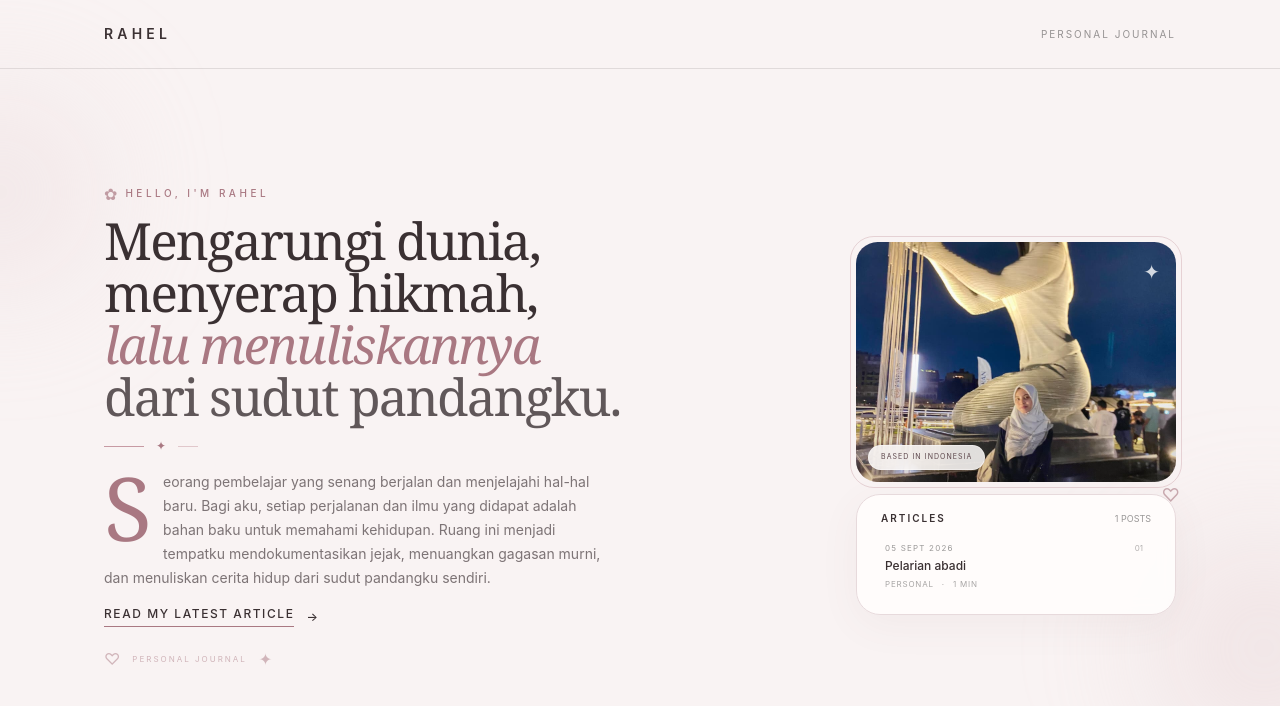
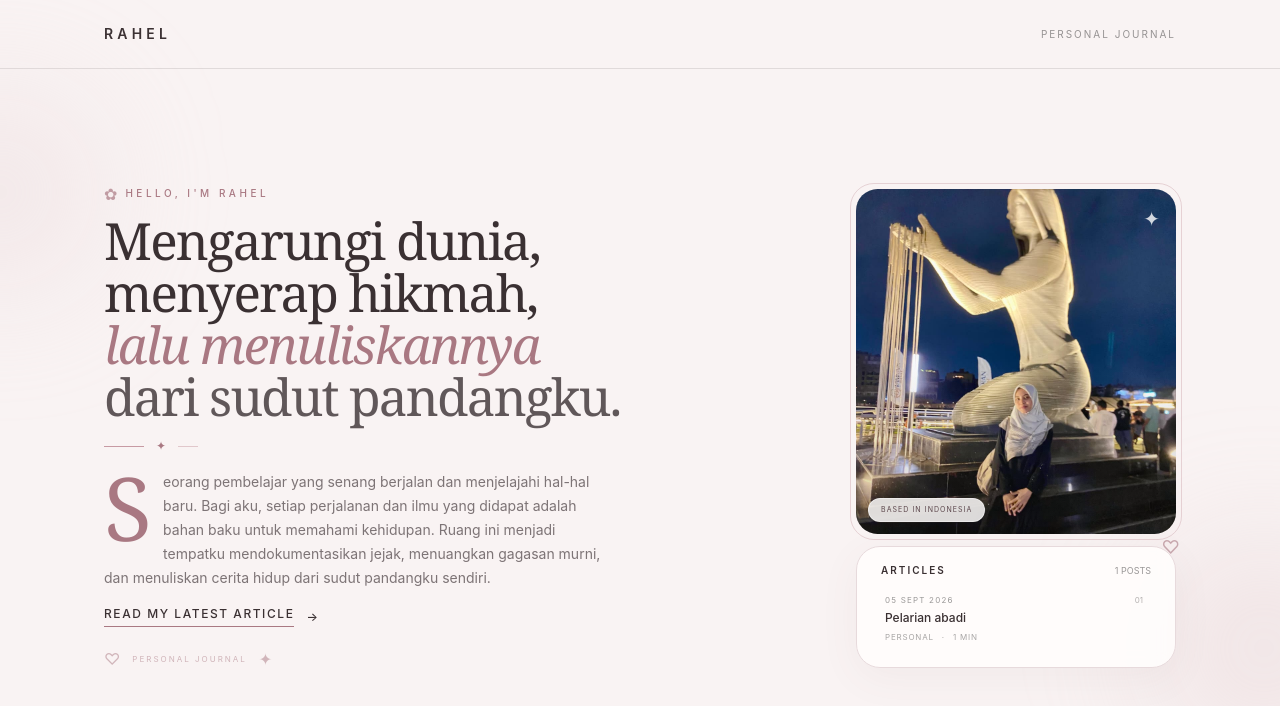
Before and after one commit to ridhoworld/rahel-blog, a React (Vite) app: page / in a window 1280 px wide. Shown: the top 706 px of the page. Built offline with nearby package versions, Linux system fonts and the light colour scheme.

Commit message:
ganti TINGGI GAMBAR PROFIL

```diff
--- a/src/pages/Home.tsx
+++ b/src/pages/Home.tsx
@@ -113,7 +113,7 @@ export default function Home() {
               {/* Decorative frame */}
               <div className="absolute -inset-1.5 rounded-[1.5rem] border border-[#D9BBC0]/60" />
 
-              <div className="relative aspect-[4/3] w-full overflow-hidden rounded-[1.35rem] bg-[#E8D5D8]">
+              <div className="relative h-[345px] w-full overflow-hidden rounded-[1.35rem] bg-[#E8D5D8]">
 
                 <img
                   src="/profile1.jpeg"
```
